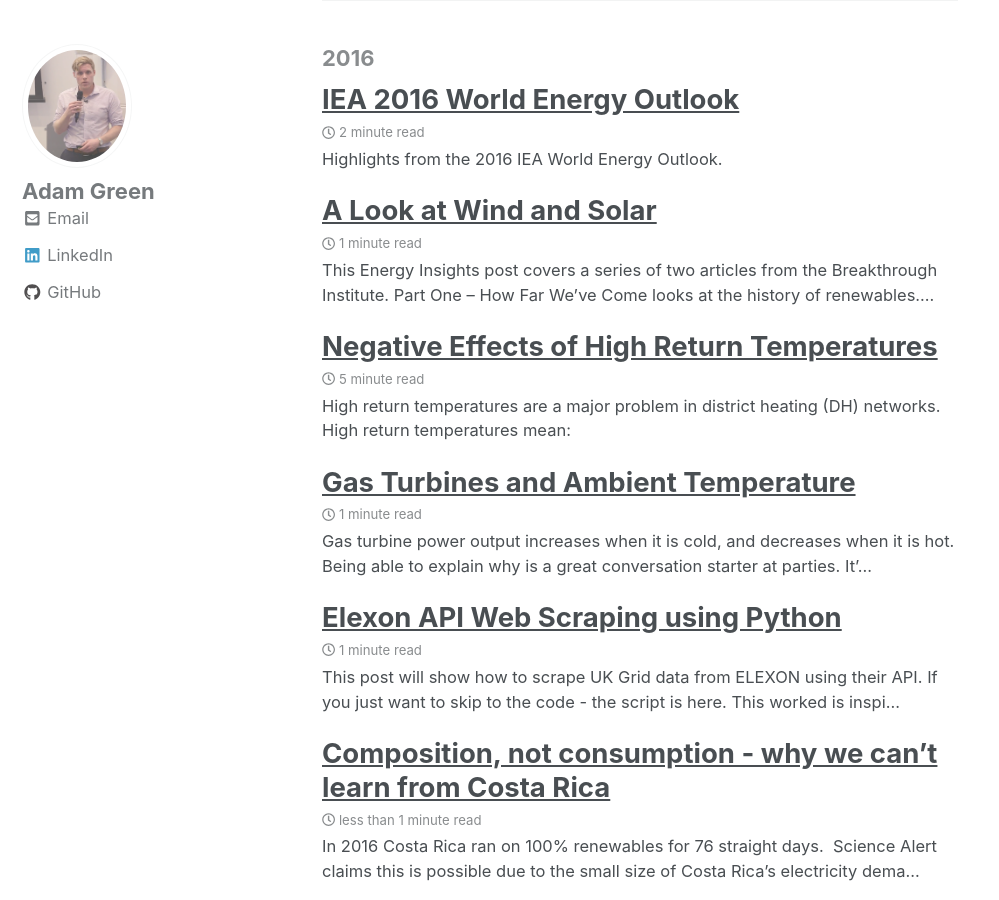
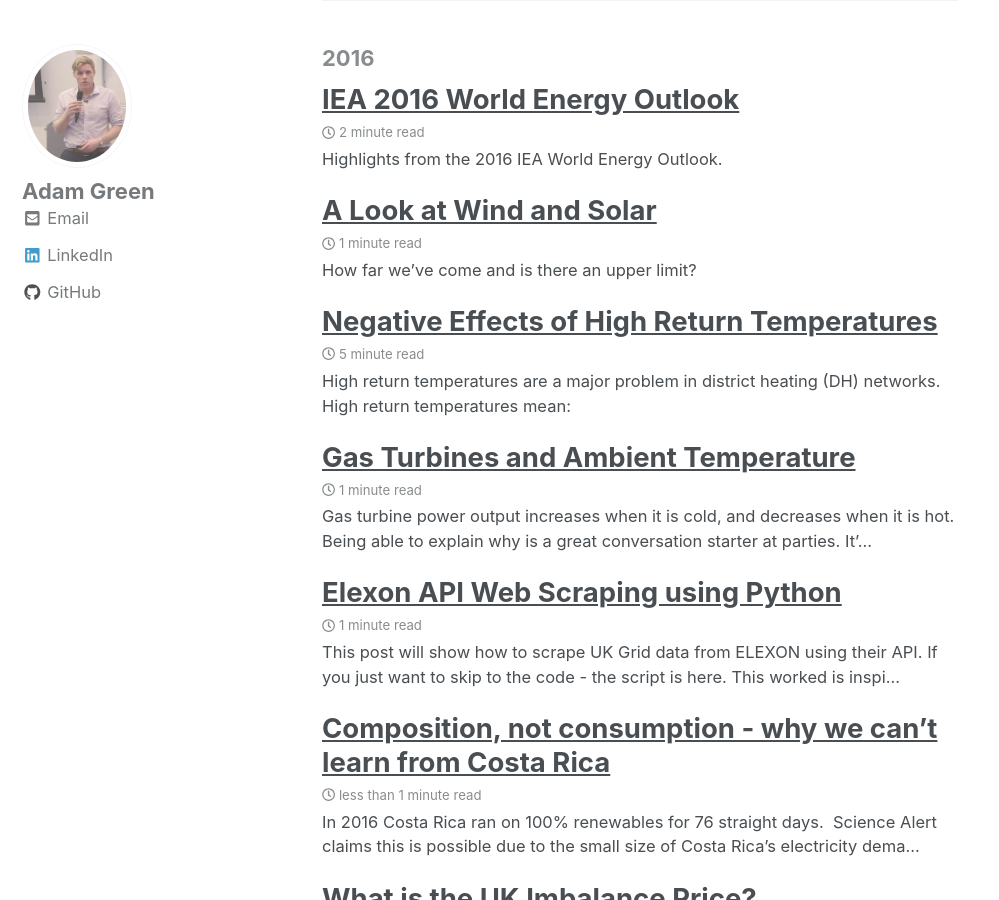
Before and after one commit to ADGEfficiency/adgefficiency.github.io, a Jekyll site: the page built from _pages/archive.md, in a window 1280 px wide and 900 px high, scrolled down 3898 px. Shown: the whole window, without its empty margins (0-999 px from the left). Built offline with Jekyll 4.4.1, drawn with Linux system fonts in a browser that asks for light colours; nearby versions of some CDN libraries.

Commit message:
drafting look wind solar

```diff
--- a/_posts/2016-12-20-energy-insights-a-look-at-wind-and-solar.md
+++ b/_posts/2016-12-20-energy-insights-a-look-at-wind-and-solar.md
@@ -1,13 +1,9 @@
 ---
-id: 314
 title: 'A Look at Wind and Solar'
-date: 2016-12-20T14:51:52+00:00
-author: Adam Green
-layout: post
-guid: http://adgefficiency.com/?p=314
-permalink: /energy-insights-a-look-at-wind-and-solar/
+date: 2016-12-20
 categories:
   - Energy Insights
+excerpt: How far we've come and is there an upper limit?
 
 ---
 
```
